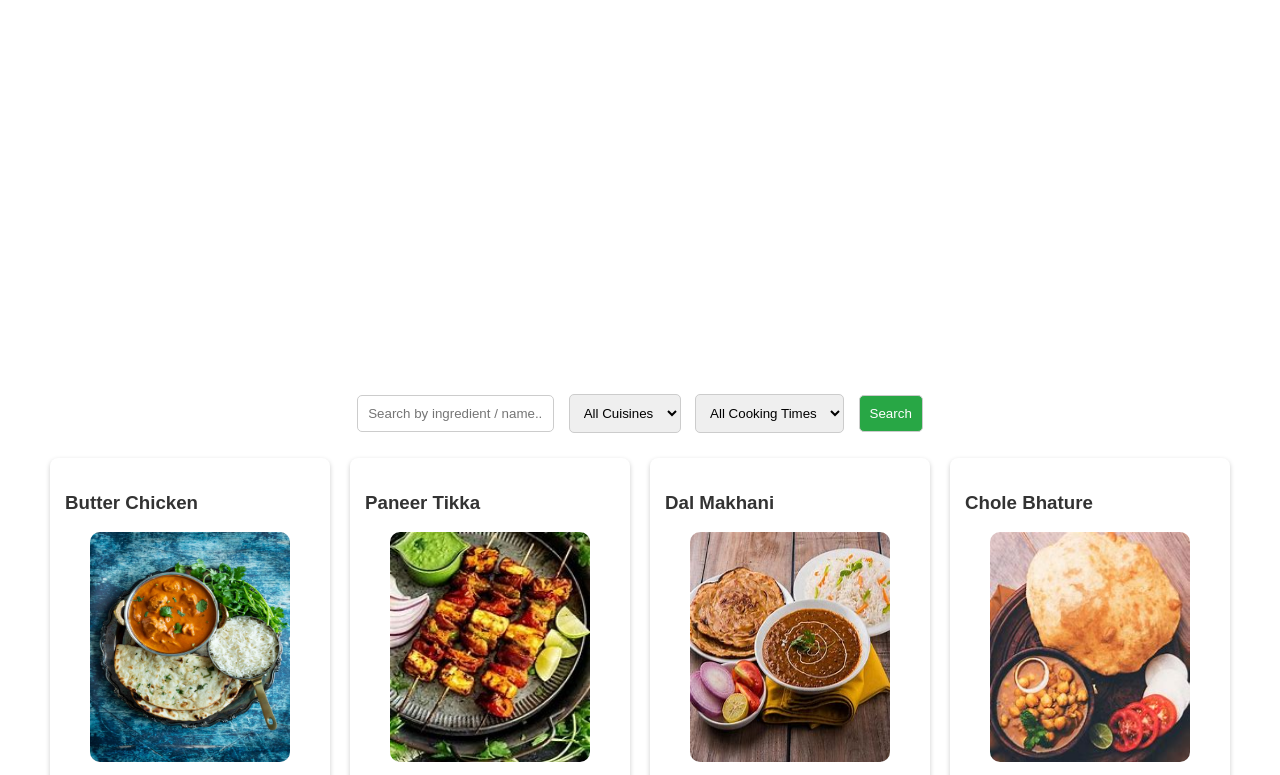
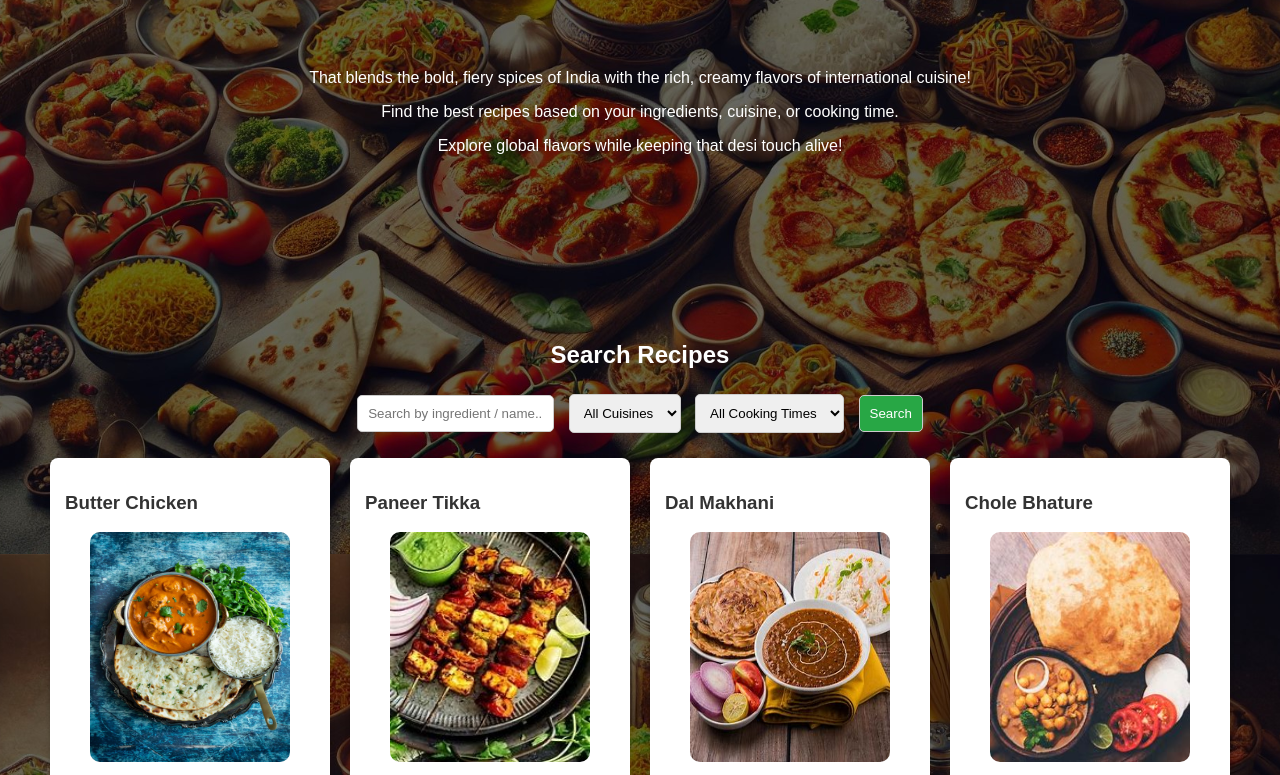
Before and after one commit to sarika500/Recipe_founder_application, a plain HTML site: page index.html in a window 1280 px wide. Shown: the part 246-1021 px from the top of the page. Drawn offline with Linux system fonts and the light colour scheme.

Commit message:
Update style.css

```diff
--- a/style.css
+++ b/style.css
@@ -1,10 +1,10 @@
-/* General Styling */
+
 body {
     font-family: Arial, sans-serif;
     margin: 0;
     padding: 0;
     text-align: center;
-    background:url('recipe_background.jpg');
+    background:url('images/recipe_background.jpg');
     background-attachment: fixed;
     background-size: cover;
     background-position: center;
```
